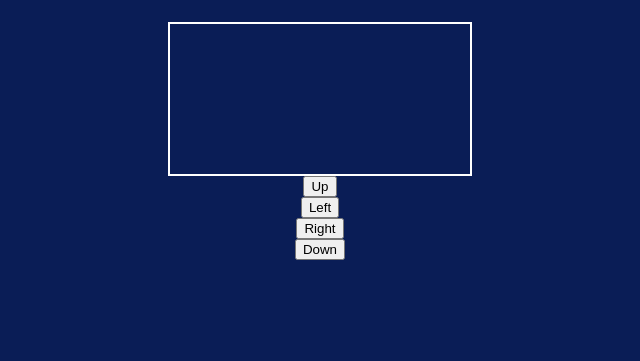
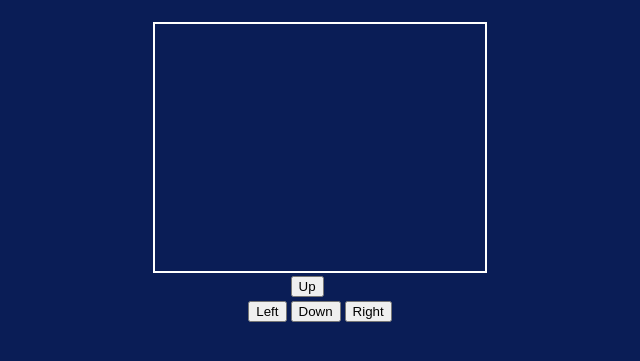
Before and after one commit to juniorpeves/mokepon2024, a plain HTML site: page mokepon/index.html in a window 1280 px wide. Both pictures are taken after a click on the button "Jugar". Shown: the part 69-430 px from the top of the page, without its empty margins (320-960 px from the left). Drawn offline with Linux system fonts and the light colour scheme.

Commit message:
67.Mapa-resposive&&Mejora-de-botones

```diff
--- a/mokepon/index.html
+++ b/mokepon/index.html
@@ -22,10 +22,23 @@
             <h1 class="titulo">Recorre el mapa con tu mokepon</h1>
             <canvas id="mapa"></canvas>
             <!-- Creación de botones para el movimiento del mokepon -->
-            <button onmouseup="stopMove()" onmousedown="moverUp()"> Up </button>
-            <button onmouseup="stopMove()" onmousedown="moverLeft()"> Left </button>
-            <button onmouseup="stopMove()" onmousedown="moverRight()"> Right </button>
-            <button onmouseup="stopMove()" onmousedown="moverDown()"> Down </button>
+
+        <table>
+            <tr>
+                <td></td>
+                <td><button type="button" onmouseup="stopMove()" onmousedown="moverUp()" onclick="moverUpTab()"> Up </button></td>
+                <td></td>
+            </tr>
+            <tr>
+                <td><button type="button" onmouseup="stopMove()" onmousedown="moverLeft()" onclick="moverLeftTab()"> Left </button></td>
+                <td><button type="button" onmouseup="stopMove()" onmousedown="moverDown()" onclick="moverDownTab()"> Down </button></td>
+                <td><button type="button" onmouseup="stopMove()" onmousedown="moverRight()" onclick="moverRightTab()"> Right </button></td>
+            </tr>
+        </table>
+
+
+
+
         </section>
 
         <section id="seleccionar-ataque">
--- a/mokepon/js/mokepon.js
+++ b/mokepon/js/mokepon.js
@@ -49,17 +49,30 @@ let intervalo
 let mapaBackground = new Image()
 mapaBackground.src = './assets/mokemap.png'
 
+let alturaQueBuscamos
+let anchoDelMapa = window.innerWidth - 20
+const anchoMaximoDelMapa = 350
+
+if (anchoDelMapa > anchoMaximoDelMapa){
+    anchoDelMapa = anchoMaximoDelMapa - 20
+}
+
+alturaQueBuscamos = anchoDelMapa * 600/800
+
+mapa.width = anchoDelMapa
+mapa.height = alturaQueBuscamos
+
 class Mokepon{
-    constructor(nombre, foto, vida, fotoMapa, x=10, y=10){
+    constructor(nombre, foto, vida, fotoMapa){
         this.nombre = nombre
         this.foto = foto
         this.vida = vida
         this.ataques = []
-        // Creación de punto 0 para el mokepon
-        this.x = x
-        this.y = y
         this.ancho = 40
         this.alto = 40
+        // Creación de punto 0 para el mokepon
+        this.x = aleatorio(0, mapa.width - this.ancho)
+        this.y = aleatorio(0, mapa.height - this.alto)
         // Creación de la imagen en lienzo
         this.mapaFoto = new Image()
         this.mapaFoto.src = fotoMapa
@@ -83,9 +96,9 @@ let hipodoge = new Mokepon('Hipodoge','./assets/mokepons_mokepon_hipodoge_attack
 let capipepo = new Mokepon('Capipepo','./assets/mokepons_mokepon_capipepo_attack.webp', 5, './assets/capipepo.png')
 let ratigueya = new Mokepon('Ratigueya','./assets/mokepons_mokepon_ratigueya_attack.webp', 5, './assets/ratigueya.png')
 // Creación de enemigos
-let hipodogeEnemigo = new Mokepon('Hipodoge','./assets/mokepons_mokepon_hipodoge_attack.webp', 5, './assets/hipodoge.png', 80,120)
-let capipepoEnemigo = new Mokepon('Capipepo','./assets/mokepons_mokepon_capipepo_attack.webp', 5, './assets/capipepo.png', 150,95)
-let ratigueyaEnemigo = new Mokepon('Ratigueya','./assets/mokepons_mokepon_ratigueya_attack.webp', 5, './assets/ratigueya.png', 200,190)
+let hipodogeEnemigo = new Mokepon('Hipodoge','./assets/mokepons_mokepon_hipodoge_attack.webp', 5, './assets/hipodoge.png')
+let capipepoEnemigo = new Mokepon('Capipepo','./assets/mokepons_mokepon_capipepo_attack.webp', 5, './assets/capipepo.png')
+let ratigueyaEnemigo = new Mokepon('Ratigueya','./assets/mokepons_mokepon_ratigueya_attack.webp', 5, './assets/ratigueya.png')
 
 // Objetos Literales - desde un push
 hipodoge.ataques.push(
@@ -355,16 +368,24 @@ function pintarCanvas(){
 
     // Condicional para revisar colision cuando hay velocidad
     if(mJugadorObjeto.velocidadX !== 0 || mJugadorObjeto.velocidadY !== 0){
-        revisarColision(hipodogeEnemigo)
-        revisarColision(capipepoEnemigo)
-        revisarColision(ratigueyaEnemigo)
+        revisionColisionX()
     }
+}
+function revisionColisionX(){
+    revisarColision(hipodogeEnemigo)
+    revisarColision(capipepoEnemigo)
+    revisarColision(ratigueyaEnemigo)
 }
 
 function moverUp(){     mJugadorObjeto.velocidadY = -5}
 function moverDown(){   mJugadorObjeto.velocidadY = 5 }
 function moverLeft(){   mJugadorObjeto.velocidadX = -5}
 function moverRight(){  mJugadorObjeto.velocidadX = 5}
+
+function moverUpTab(){      mJugadorObjeto.y = mJugadorObjeto.y - 5; revisionColisionX()}
+function moverDownTab(){    mJugadorObjeto.y = mJugadorObjeto.y + 5; revisionColisionX()}
+function moverRightTab(){   mJugadorObjeto.x = mJugadorObjeto.x + 5; revisionColisionX()}
+function moverLeftTab(){    mJugadorObjeto.x = mJugadorObjeto.x - 5; revisionColisionX()}
 
 function stopMove(){
     mJugadorObjeto.velocidadX = 0
@@ -391,8 +412,6 @@ function sePreiosonoUnaTecla(e){
 }
 
 function iniciarMapa(){
-    mapa.width = 320
-    mapa.height = 240
     // Obtener que mascota fue seleccionada para el lienzo
     mJugadorObjeto = obtenerObjetoMascota(mascotaJugador)
     intervalo = setInterval(pintarCanvas, 50)
```
